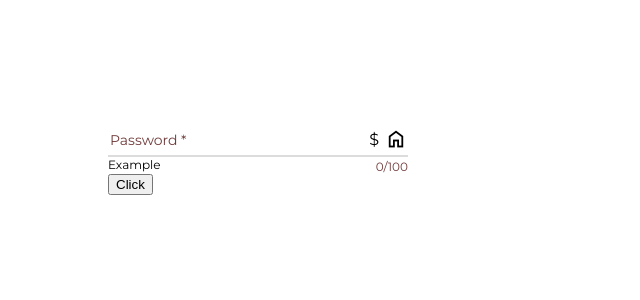
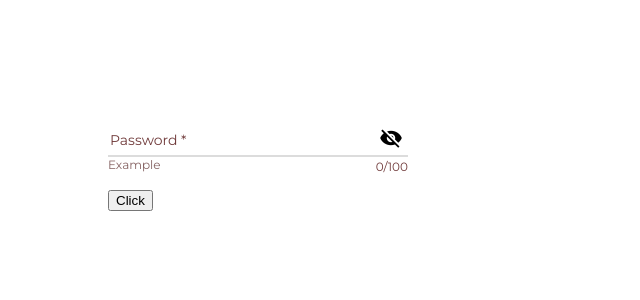
Before and after one commit to dlamas-root/vue-mosaic, a Vue app: page / in a window 1280 px wide. Both pictures are taken after a click on the button "Click". Shown: the top 300 px of the page, without its empty margins (0-640 px from the left). Built offline with nearby package versions, Linux system fonts and the light colour scheme.

Commit message:
adding more styles and animations for input text

```diff
--- a/src/App.vue
+++ b/src/App.vue
@@ -21,10 +21,9 @@ function toggleHint() {
       required
       max-length="100"
       :hint="hint"
-      append-icon="home"
-      suffix="$"
+      type="password"
     />
-    <button @click="toggleHint">Click</button>
+    <button @click="toggleHint" style="margin-top: 1rem;">Click</button>
   </div>
 </template>
 
--- a/src/components/VmIcon/VmIcon.vue
+++ b/src/components/VmIcon/VmIcon.vue
@@ -14,7 +14,11 @@ const props = defineProps({
   size: {
     type: [Number, String],
     default: 20
-  }
+  },
+  color: {
+    type: String,
+    default: 'black',
+  },
 })
 
 const style = computed(
@@ -25,8 +29,8 @@ const style = computed(
 <template>
   <span
     style="align-self: center"
-    class="material-symbols-outlined"
-    :style="{ fontVariationSettings: style }"
+    class="material-symbols-outlined icon"
+    :style="{ fontVariationSettings: style, color: color }"
   >
     {{ name }}
   </span>
--- a/src/components/VmInputText/VmInputText.vue
+++ b/src/components/VmInputText/VmInputText.vue
@@ -7,6 +7,7 @@ const model = defineModel<String>()
 const props = defineProps({
   id: String,
   appendIcon: String,
+  prependIcon: String,
   counter: Boolean,
   maxLength: [Number, String],
   disabled: Boolean,
@@ -19,6 +20,7 @@ const props = defineProps({
   required: Boolean,
   rules: Array<Function>,
   suffix: String,
+  iconColor: String,
   type: {
     type: String,
     default: 'text',
@@ -36,10 +38,12 @@ const count = computed(() => model.value?.length || 0)
 
 <template>
   <div class="vm-field">
+    <!-- rules, prependIcon, prefix -->
     <div class="vm-input-field">
       <span class="vm-input-prefix" v-if="prefix">
         {{ prefix }}
       </span>
+      <VmIcon v-if="prependIcon" :name="prependIcon"  :color="iconColor"/>
       <input
         v-model="model"
         :id
@@ -49,8 +53,9 @@ const count = computed(() => model.value?.length || 0)
         :required
         :type="inputType"
         :maxlength="maxLength"
+        :class="prependIcon ? 'pl-5' : ''"
       />
-      <label :class="{ 'vm-label-focused': prefix }">
+      <label :class="{ 'vm-label-focused': prefix }" :style="prependIcon ? 'padding-left: 1.5rem;' : ''">
         <slot name="label">
           {{ label }}
         </slot>
@@ -59,18 +64,24 @@ const count = computed(() => model.value?.length || 0)
         {{ suffix }}
       </span>
       <slot name="append">
-        <VmIcon v-if="appendIcon" :name="appendIcon" />
+        <VmIcon v-if="appendIcon" :name="appendIcon"  :color="iconColor"/>
         <span
           v-else-if="type === 'password'"
           class="vm-icon-field"
           @click="showPassword = !showPassword"
         >
-          <VmIcon :name="showPassword ? 'visibility_off' : 'visibility'" size="20" filled />
+        <Transition name="zoom-fade-in" mode="out-in">
+          <VmIcon v-if="showPassword" name="visibility" size="20" filled :color="iconColor" />
+          <VmIcon v-else name="visibility_off" size="20" filled :color="iconColor" />
+        </Transition>
         </span>
       </slot>
     </div>
     <div class="vm-hint-field">
-      <span class="vm-hint-message">{{ hint }}</span>
+      <Transition name="fade" mode="out-in">
+        <span v-if="hint" class="vm-hint-message">{{ hint }}</span>
+        <span v-else class="vm-hint-message"></span>
+      </Transition>
       <div v-if="counter" class="vm-hint-counter">
         {{ count }}<span v-if="maxLength">/{{ maxLength }}</span>
       </div>
@@ -156,6 +167,7 @@ const count = computed(() => model.value?.length || 0)
       white-space: nowrap;
       overflow: hidden;
       text-overflow: ellipsis;
+      color: #856262;
     }
     .vm-hint-counter {
       margin-left: 10px;
@@ -163,5 +175,44 @@ const count = computed(() => model.value?.length || 0)
       color: #703a3a;
     }
   }
+
+  /* we will explain what these classes do next! */
+  .fade-in-top{
+    animation: FadeInTop 0.6s ease-in-out 0s 1 normal both;
+  }
+
+  @keyframes FadeInTop {
+    0% {
+      opacity: 0;
+      transform: translateY(-50px);
+    }
+
+    100% {
+      opacity: 1;
+      transform: translateY(0);
+    }
+  }
+
+  .fade-enter-active,
+  .fade-leave-active {
+    transition: opacity 0.3s ease;
+  }
+
+  .fade-enter-from,
+  .fade-leave-to {
+    opacity: 0;
+  }
+
+  .zoom-fade-in-enter-active,
+  .zoom-fade-in-leave-active {
+    transition: all 0.3s ease-in-out;
+    scale: 1.1;
+  }
+
+  .zoom-fade-in-enter-from,
+  .zoom-fade-in-leave-to {
+    opacity: 0;
+    scale: 1;
+  }
 }
 </style>
--- a/src/main.ts
+++ b/src/main.ts
@@ -1,6 +1,6 @@
-import { createApp } from 'vue'
-import App from './App.vue'
-import router from './router'
+import { createApp } from 'vue';
+import App from './App.vue';
+import router from './router';
 import '@/styles/main.scss';
 
 const app = createApp(App)
```
